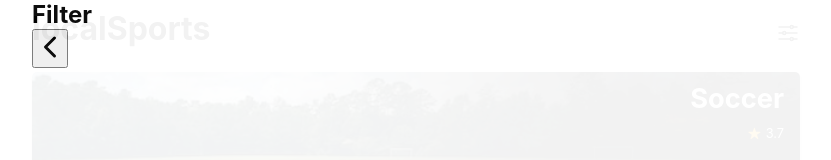
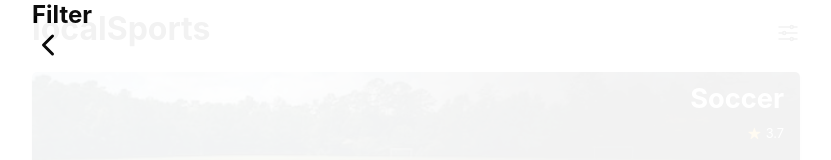
Before and after one commit to marvinRoellecke/capstone-project-ts, a Next.js app: page / in a window 1280 px wide. Both pictures are taken after a click on the button 1012 px from the left and 34 px from the top of the page. Shown: the top 160 px of the page, without its empty margins (224-1055 px from the left). Built offline with nearby package versions, Linux system fonts and the light colour scheme.

Commit message:
add function to go back button to show/hide filter menu

```diff
--- a/components/FilterMenu/FilterMenu.js
+++ b/components/FilterMenu/FilterMenu.js
@@ -1,13 +1,13 @@
 import styled from "styled-components";
 import GoBackButton from "../GoBackButton/GoBackButton";
 
-export default function FilterMenu() {
+export default function FilterMenu({ onShowFilterMenu }) {
   return (
     <StyledMenu>
       <h2>Filter</h2>
-      <button>
+      <StyledButton type="button" onClick={onShowFilterMenu}>
         <GoBackButton />
-      </button>
+      </StyledButton>
     </StyledMenu>
   );
 }
@@ -21,3 +21,8 @@ const StyledMenu = styled.div`
   background-color: var(--color-background);
   opacity: 0.95;
 `;
+
+const StyledButton = styled.button`
+  background: none;
+  border: none;
+`;
--- a/pages/index.js
+++ b/pages/index.js
@@ -22,7 +22,9 @@ export default function Home() {
       <MobileLayout>
         <Header onShowFilterMenu={handleShowFilterMenu} />
         <Main />
-        {isShowingFilterMenu && <FilterMenu />}
+        {isShowingFilterMenu && (
+          <FilterMenu onShowFilterMenu={handleShowFilterMenu} />
+        )}
       </MobileLayout>
     </>
   );
```
